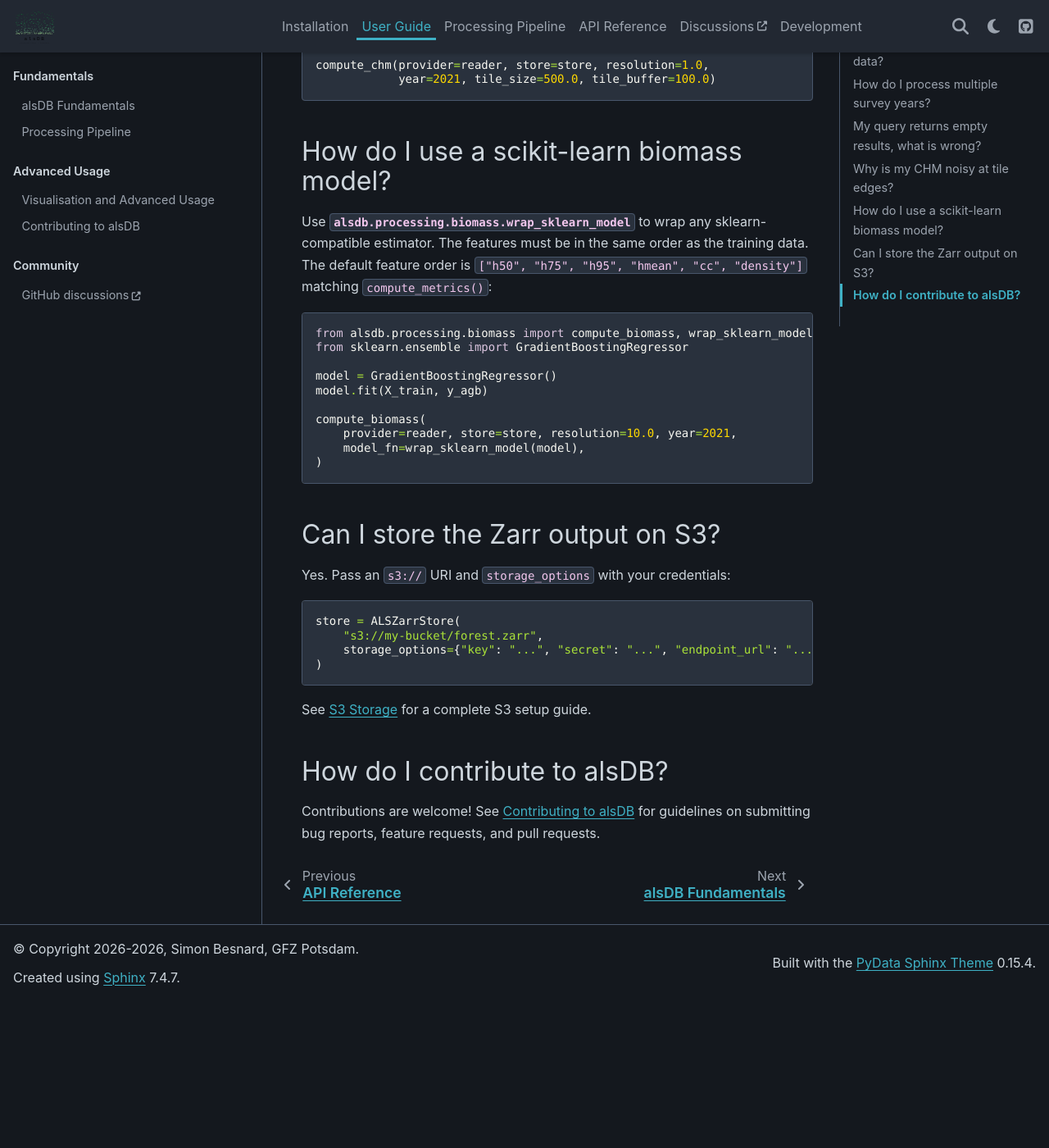
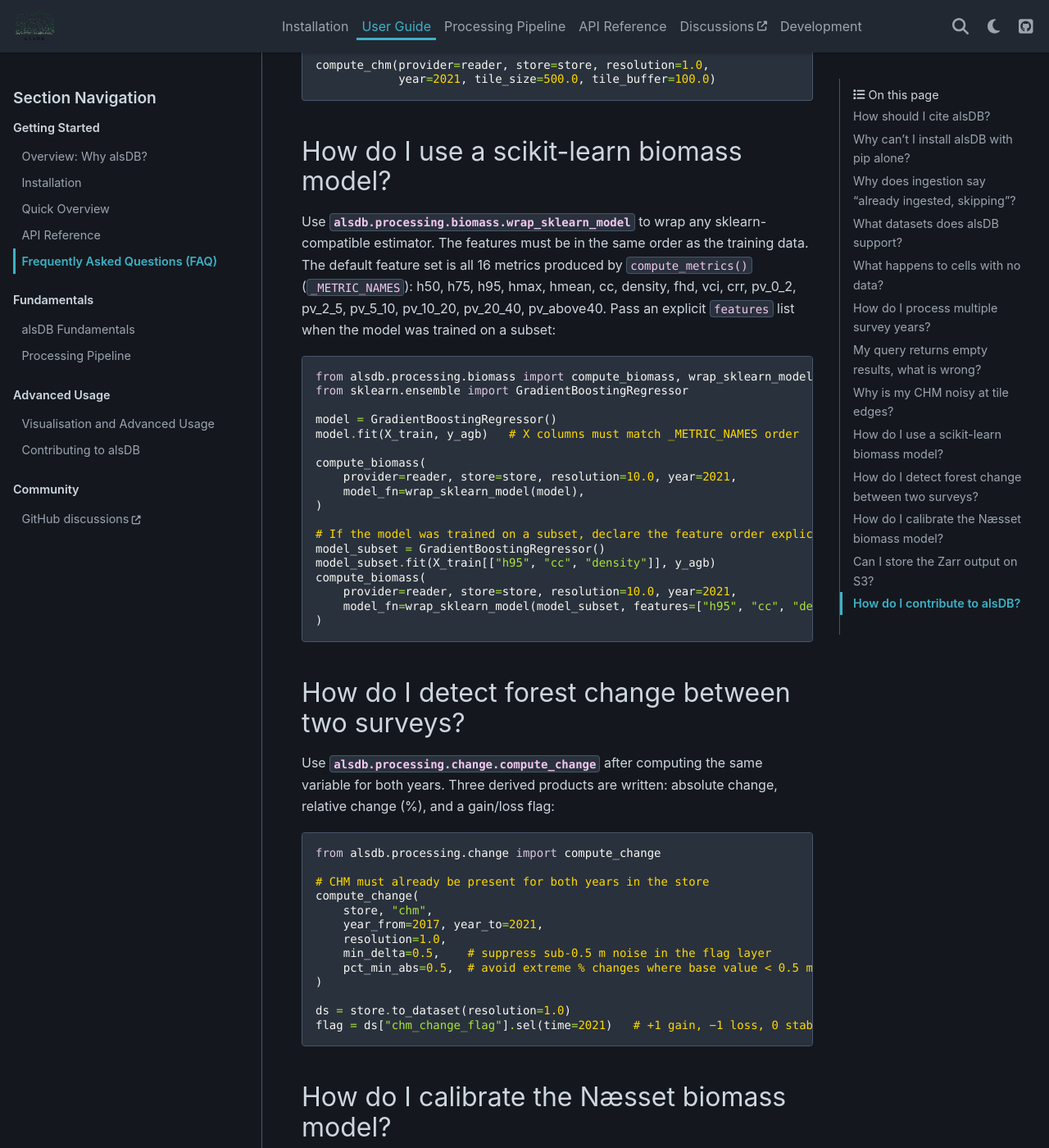
Before and after one commit to simonbesnard1/alsdb, a Sphinx documentation site: the page built from doc/user/faq.rst, in a window 1280 px wide and 1400 px high, scrolled down 2729 px. Shown: the whole window at 82% size. Built offline with Sphinx 7.4.7 and the PyData theme 0.15.4, drawn with Linux system fonts in a browser that asks for light colours; pages that are not in the unit, such as notebooks, are missing from menus; before the commit the page ends 3950 px from its top, so only the background shows below that; some of the changed text lies outside the part shown.

Commit message:
update documentation

```diff
--- a/doc/gallery/processing.py
+++ b/doc/gallery/processing.py
@@ -4,10 +4,24 @@
 
 This example shows how to use :py:class:`alsdb.ALSProvider` and
 ``ALSZarrStore`` to compute CHM, DTM, DSM, gap fraction, LAI, structural
-metrics, and aboveground biomass from an ingested TileDB point-cloud array.
+metrics, aboveground biomass, and multi-temporal change from an ingested
+TileDB point-cloud array.
 
 All products are written directly to a Zarr v3 store — no GeoTIFF
 intermediates and no mosaic step.
+
+Key improvements in the processing pipeline
+-------------------------------------------
+
+- **Height normalisation**: ``filters.hag_delaunay`` (Delaunay TIN) is used
+  by default for height-above-ground computation, matching the DTM pipeline for
+  internal consistency.  A ``filters.hag_nn`` fallback activates automatically
+  for tiles with fewer than 3 ground points.
+- **Ground outlier rejection**: PDAL ``filters.elm`` + ``filters.outlier``
+  remove misclassified building/vegetation returns from Class 2 before the TIN
+  is built, preventing HAG bias from corrupt ground classifications.
+- **Minimum density guard**: ``min_density`` (pts m⁻²) masks metric cells that
+  are statistically unreliable due to low point coverage.
 """
 
 # %%
@@ -28,8 +42,8 @@
 # ---------------------------------
 #
 # :py:func:`alsdb.processing.chm.compute_all` computes DTM, DSM, and CHM in a
-# single tiled pass. Use ``tile_size`` and ``n_workers`` to parallelise over
-# large areas.
+# single tiled pass.  The default DTM uses a Delaunay TIN (``dtm_method="tin"``);
+# IDW and min-Z binning are available as alternatives.
 
 from alsdb.processing.chm import compute_all  # noqa: E402
 
@@ -42,16 +56,19 @@
     tile_size=500.0,  # 500 m sub-tiles
     tile_buffer=50.0,  # 50 m buffer for accurate HAG at tile edges
     n_workers=4,
+    dtm_method="tin",  # "tin" (default), "idw", or "min"
 )
 
 # %%
 # Gap fraction and effective LAI
 # --------------------------------
 #
-# Gap fraction uses the MacArthur–Wilson first-return estimator.
-# Effective LAI is computed via Beer–Lambert inversion with ``lai=True``.
+# Gap fraction uses the MacArthur–Wilson first-return estimator over classified
+# (ground + vegetation) returns only.  Effective LAI is computed via
+# Beer–Lambert inversion; use ``clumping_index`` to correct for foliage clumping
+# in conifers or dense broadleaf stands.
 
-from alsdb.processing.gap import compute_gap_fraction  # noqa: E402
+from alsdb.processing.gap import LAI_K_PRESETS, compute_gap_fraction  # noqa: E402
 
 compute_gap_fraction(
     provider=reader,
@@ -60,15 +77,22 @@
     bbox=BBOX,
     year=YEAR,
     lai=True,
-    k=0.5,  # extinction coefficient (spherical leaf angle distribution)
+    k=LAI_K_PRESETS["spherical"],  # 0.5 — random leaf angles (default)
+    clumping_index=0.7,  # Ω < 1 for clumped conifer canopies
+    min_density=0.5,  # mask cells below 0.5 first returns m⁻²
 )
 
 # %%
 # LiDAR structural metrics
 # -------------------------
 #
-# :py:func:`alsdb.processing.biomass.compute_metrics` writes h50, h75, h95,
-# hmean, canopy cover, and point density to the store.
+# :py:func:`alsdb.processing.biomass.compute_metrics` writes 16 structural
+# metrics to the store:
+#
+# * **Height percentiles**: h50, h75, h95, hmax, hmean
+# * **Canopy structure**: cc (cover), density (pts m⁻²), FHD, VCI, CRR
+# * **Height stratum proportions**: pv_0_2, pv_2_5, pv_5_10, pv_10_20,
+#   pv_20_40, pv_above40
 
 from alsdb.processing.biomass import compute_metrics  # noqa: E402
 
@@ -78,18 +102,38 @@
     resolution=10.0,
     bbox=BBOX,
     year=YEAR,
+    min_density=1.0,  # cells below 1 pt m⁻² receive NaN for all metrics
 )
 
 # %%
-# Aboveground biomass — default Næsset model
-# -------------------------------------------
+# Aboveground biomass — calibrated Næsset model
+# -----------------------------------------------
 #
-# The default model is ``AGB = a × h95^b × cc^c`` (Næsset 2002).
-# Calibrate the parameters against field inventory plots before
-# using the output scientifically.
+# The Næsset (2002) power-law model ``AGB = a × h95^b × cc^c`` requires
+# region- and species-specific calibration against field inventory plots.
+# Use :py:func:`alsdb.processing.biomass.calibrate_naesset` to fit coefficients;
+# pass ``return_cov=True`` to also retrieve the parameter covariance matrix.
 
-from alsdb.processing.biomass import compute_biomass  # noqa: E402
+from alsdb.processing.biomass import (  # noqa: E402
+    calibrate_naesset,
+    compute_biomass,
+    naesset_model,
+)
 
+# Example calibration (requires at least 20 field plots):
+# h95_plots, cc_plots, agb_plots are 1-D arrays — one value per plot
+#
+# (a, b, c), pcov = calibrate_naesset(
+#     h95_plots, cc_plots, agb_plots, return_cov=True
+# )
+# a_std, b_std, c_std = np.sqrt(np.diag(pcov))  # parameter uncertainties
+#
+# compute_biomass(
+#     provider=reader, store=store, resolution=10.0, year=YEAR, bbox=BBOX,
+#     model_fn=lambda m: naesset_model(m, a=a, b=b, c=c),
+# )
+
+# Using the uncalibrated placeholder coefficients (not for scientific use):
 compute_biomass(
     provider=reader,
     store=store,
@@ -102,13 +146,18 @@
 # Aboveground biomass — scikit-learn model
 # -----------------------------------------
 #
-# Use :py:func:`alsdb.processing.biomass.wrap_sklearn_model` to plug in any
-# trained sklearn-compatible estimator.
+# :py:func:`alsdb.processing.biomass.wrap_sklearn_model` wraps any fitted
+# sklearn-compatible estimator as a ``model_fn``.  The default feature set is
+# all 16 metrics from ``compute_metrics()``; pass ``features=[...]`` to match
+# the column order used during training.
 
-
-# Example with a pre-trained Random Forest (not executed here)
+# Example with a pre-trained Random Forest (not executed here):
 # from sklearn.ensemble import RandomForestRegressor
-# rf = RandomForestRegressor().fit(X_train, y_agb)
+# from alsdb.processing.biomass import wrap_sklearn_model
+#
+# rf = RandomForestRegressor(n_estimators=200)
+# rf.fit(X_train, y_agb)   # X columns must match _METRIC_NAMES order
+#
 # compute_biomass(provider=reader, store=store, resolution=10.0, year=YEAR,
 #                 bbox=BBOX, model_fn=wrap_sklearn_model(rf))
 
@@ -122,11 +171,13 @@
 ds1m = store.to_dataset(resolution=1.0)
 ds10m = store.to_dataset(resolution=10.0)
 
-chm = ds1m["chm"].sel(time=YEAR)  # (ny, nx)
-dtm = ds1m["dtm"].sel(time=YEAR)
+chm = ds1m["chm"].sel(time=YEAR)  # CHM at 1 m (ny, nx)
+dtm = ds1m["dtm"].sel(time=YEAR)  # DTM at 1 m
 agb = ds10m["biomass"].sel(time=YEAR)
 h95 = ds10m["h95"].sel(time=YEAR)
 gap = ds10m["gap"].sel(time=YEAR)
+crr = ds10m["crr"].sel(time=YEAR)  # Canopy Relief Ratio
+pv_5_10 = ds10m["pv_5_10"].sel(time=YEAR)  # fraction of veg returns 5–10 m
 
 print(ds1m)
 
@@ -137,7 +188,14 @@
 # Multi-temporal change detection
 # ---------------------------------
 #
-# Store all survey years in the same Zarr store; the time axis handles them.
+# Store all survey years in the same Zarr store, then use
+# :py:func:`alsdb.processing.change.compute_change` to derive pixel-wise
+# absolute change, relative change, and a gain/loss flag.
+#
+# Three derived variables are written per call:
+# ``{variable}_delta``, ``{variable}_delta_pct``, ``{variable}_change_flag``
+
+from alsdb.processing.change import compute_change  # noqa: E402
 
 for year in [2017, 2021, 2023]:
     compute_all(
@@ -149,6 +207,20 @@
         n_workers=4,
     )
 
+# CHM change 2017 → 2021; suppress sub-0.5 m noise
+compute_change(
+    store,
+    "chm",
+    year_from=2017,
+    year_to=2021,
+    resolution=1.0,
+    min_delta=0.5,  # absolute threshold in metres
+    pct_min_abs=0.5,  # suppress % change where base value < 0.5 m
+)
+
 ds = store.to_dataset(resolution=1.0)
-delta_chm = ds["chm"].sel(time=2021) - ds["chm"].sel(time=2017)
-print("Max canopy height gain 2017→2021:", float(delta_chm.max()), "m")
+flag = ds["chm_change_flag"].sel(time=2021)  # +1 gain, −1 loss, 0 stable
+delta = ds["chm_delta"].sel(time=2021)  # absolute change (m)
+
+print("Gain pixels:", int((flag == 1).sum()))
+print("Loss pixels:", int((flag == -1).sum()))
--- a/doc/gallery/waveform.py
+++ b/doc/gallery/waveform.py
@@ -70,6 +70,8 @@
 shots = pd.DataFrame({"center_x": xs.ravel(), "center_y": ys.ravel()})
 print(f"Simulating {len(shots)} footprints...")
 
+import numpy as np  # noqa: E402 (already imported above)
+
 results = simulate_batch(
     provider=reader,
     shots=shots,
@@ -77,6 +79,7 @@
     n_workers=4,
     footprint_radius=12.5,
     output_path="shots_2021.parquet",  # optional; omit for in-memory only
+    # rng=np.random.default_rng(42),  # pass for reproducible noise when noise_std > 0
 )
 
 print(results[["center_x", "center_y", "rh50", "rh98", "cover"]].head())
--- a/doc/user/faq.rst
+++ b/doc/user/faq.rst
@@ -94,7 +94,7 @@
 How do I use a scikit-learn biomass model?
 -------------------------------------------
 
-Use :py:func:`alsdb.processing.biomass.wrap_sklearn_model` to wrap any sklearn-compatible estimator. The features must be in the same order as the training data. The default feature order is ``["h50", "h75", "h95", "hmean", "cc", "density"]`` matching ``compute_metrics()``:
+Use :py:func:`alsdb.processing.biomass.wrap_sklearn_model` to wrap any sklearn-compatible estimator. The features must be in the same order as the training data. The default feature set is all 16 metrics produced by ``compute_metrics()`` (``_METRIC_NAMES``): h50, h75, h95, hmax, hmean, cc, density, fhd, vci, crr, pv_0_2, pv_2_5, pv_5_10, pv_10_20, pv_20_40, pv_above40. Pass an explicit ``features`` list when the model was trained on a subset:
 
 .. code-block:: python
 
@@ -102,11 +102,61 @@
     from sklearn.ensemble import GradientBoostingRegressor
 
     model = GradientBoostingRegressor()
-    model.fit(X_train, y_agb)
+    model.fit(X_train, y_agb)   # X columns must match _METRIC_NAMES order
 
     compute_biomass(
         provider=reader, store=store, resolution=10.0, year=2021,
         model_fn=wrap_sklearn_model(model),
+    )
+
+    # If the model was trained on a subset, declare the feature order explicitly:
+    model_subset = GradientBoostingRegressor()
+    model_subset.fit(X_train[["h95", "cc", "density"]], y_agb)
+    compute_biomass(
+        provider=reader, store=store, resolution=10.0, year=2021,
+        model_fn=wrap_sklearn_model(model_subset, features=["h95", "cc", "density"]),
+    )
+
+How do I detect forest change between two surveys?
+----------------------------------------------------
+
+Use :py:func:`alsdb.processing.change.compute_change` after computing the same variable for both years.  Three derived products are written: absolute change, relative change (%), and a gain/loss flag:
+
+.. code-block:: python
+
+    from alsdb.processing.change import compute_change
+
+    # CHM must already be present for both years in the store
+    compute_change(
+        store, "chm",
+        year_from=2017, year_to=2021,
+        resolution=1.0,
+        min_delta=0.5,    # suppress sub-0.5 m noise in the flag layer
+        pct_min_abs=0.5,  # avoid extreme % changes where base value < 0.5 m
+    )
+
+    ds = store.to_dataset(resolution=1.0)
+    flag = ds["chm_change_flag"].sel(time=2021)   # +1 gain, −1 loss, 0 stable
+
+How do I calibrate the Næsset biomass model?
+----------------------------------------------
+
+Use :py:func:`alsdb.processing.biomass.calibrate_naesset` with co-located field inventory plots.  At least 20 valid plots are required; fewer than 50 emits a quality warning:
+
+.. code-block:: python
+
+    from alsdb.processing.biomass import calibrate_naesset, naesset_model
+
+    # h95_plots, cc_plots, agb_plots — 1-D arrays, one value per field plot
+    (a, b, c), pcov = calibrate_naesset(
+        h95_plots, cc_plots, agb_plots, return_cov=True
+    )
+    import numpy as np
+    print(f"a={a:.3f} ± {np.sqrt(pcov[0,0]):.3f}")
+
+    compute_biomass(
+        provider=reader, store=store, resolution=10.0, year=2021,
+        model_fn=lambda m: naesset_model(m, a=a, b=b, c=c),
     )
 
 Can I store the Zarr output on S3?
```
Also changed, not shown: doc/user/api.rst (+19 -0 lines), doc/user/fundamentals.filters.rst (+21 -1 lines), doc/user/quick-overview.rst (+26 -2 lines).
